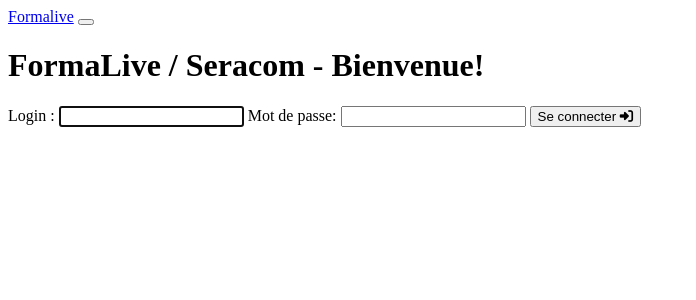
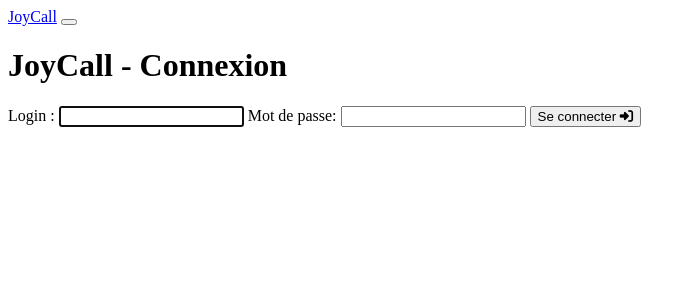
Before and after one commit to mouad-aitelmahjoub/formation_gestion, a Symfony app: template templates/security/login.html.twig in a window 1280 px wide. Shown: the top 300 px of the page, without its empty margins (0-696 px from the left). Run offline with Twig, Linux system fonts and the light colour scheme; the template is opened without the code that fills it, so the values that code supplies are empty; some libraries are stand-ins or nearby versions.

Commit message:
JoyCall tweaks

```diff
--- a/templates/base.html.twig
+++ b/templates/base.html.twig
@@ -2,7 +2,7 @@
 <html>
     <head>
         <meta charset="UTF-8">
-        <title>{% block title %}FormaLive - Seracom{% endblock %}</title>
+        <title>{% block title %}Joycall{% endblock %}</title>
         <script src="https://kit.fontawesome.com/61e6417837.js" crossorigin="anonymous"></script>
         {% block stylesheets %}
             {{encore_entry_link_tags('app')}}
@@ -16,5 +16,6 @@
         {% block javascripts %}
             {{encore_entry_script_tags('app')}}
         {% endblock %}
+        <div style="padding-bottom : 3rem"></div>
     </body>
 </html>
--- a/templates/inc/_nav.html.twig
+++ b/templates/inc/_nav.html.twig
@@ -1,6 +1,6 @@
 <nav class="navbar navbar-expand-md navbar-light bg-light rounded mb-5">
   <div class="container">
-    <a class="navbar-brand" href="{{path('app_login')}}">Formalive</a>
+    <a class="navbar-brand" href="{{path('app_login')}}">JoyCall</a>
     <button class="navbar-toggler" type="button" data-toggle="collapse" data-target="#navbarsExample09" aria-controls="navbarsExample09" aria-expanded="false" aria-label="Toggle navigation">
       <span class="navbar-toggler-icon"></span>
     </button>
--- a/templates/security/login.html.twig
+++ b/templates/security/login.html.twig
@@ -1,6 +1,6 @@
 {% extends 'base.html.twig' %}
 
-{% block title %}Formalive - Connexion{% endblock %}
+{% block title %}JoyCall - Connexion{% endblock %}
 
 {% block body %}
 <div class="container">
@@ -17,7 +17,7 @@
                     </div>
                 {% endif %}
 
-                <h1 class="h3 mb-3 font-weight-normal ">FormaLive / Seracom - Bienvenue!</h1>
+                <h1 class="h3 mb-3 font-weight-normal ">JoyCall - Connexion</h1>
                 <label for="inputUsername">Login :</label>
                 <input type="text" value="{{ last_username }}" name="username" id="inputUsername" class="form-control" required autofocus>
                 <label for="inputPassword" class="mt-3">Mot de passe:</label>
```
